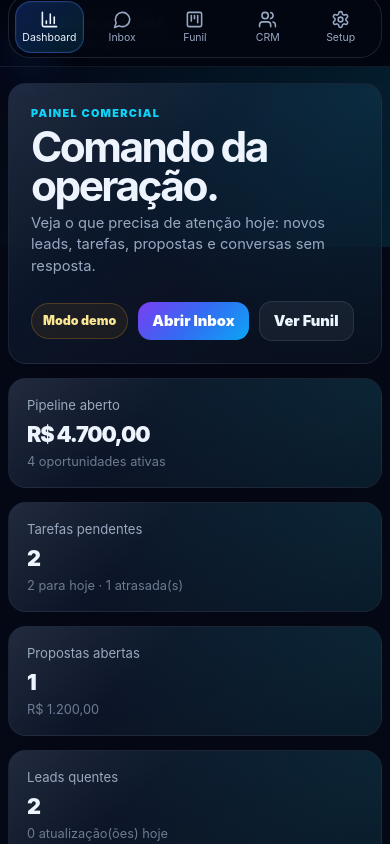
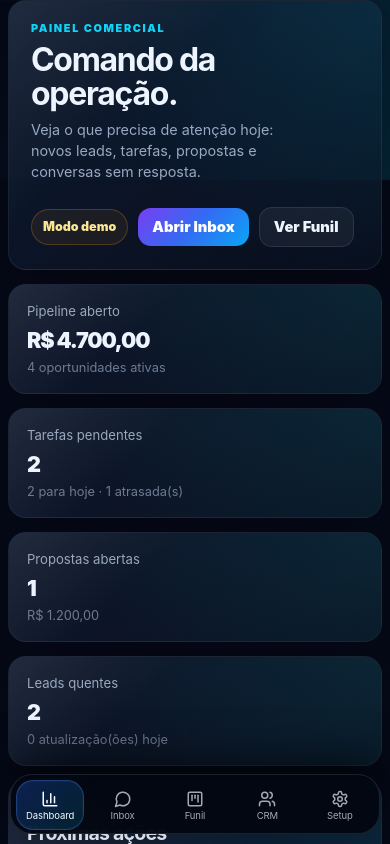
Before and after one commit to anthonytribeiro587/crm-nextlead, a Next.js app: page / in a window 390 px wide. Shown: the top 844 px of the page. Built offline with nearby package versions, Linux system fonts and the light colour scheme; no server answers.

Commit message:
rhythm v2

```diff
--- a/app/globals.css
+++ b/app/globals.css
@@ -3763,3 +3763,215 @@ button:disabled {
     min-height: 18px !important;
   }
 }
+
+/* NextLead CRM — mobile nav final v11
+   Remove a barra grande do topo no celular e transforma em bottom nav real, leve e sem cortes. */
+@media (max-width: 860px) {
+  body {
+    overflow-x: hidden !important;
+    padding-bottom: calc(76px + env(safe-area-inset-bottom)) !important;
+  }
+
+  .app-shell {
+    display: block !important;
+    min-height: 100dvh !important;
+    padding-bottom: calc(82px + env(safe-area-inset-bottom)) !important;
+  }
+
+  .sidebar {
+    position: static !important;
+    height: 0 !important;
+    min-height: 0 !important;
+    max-height: 0 !important;
+    width: 0 !important;
+    padding: 0 !important;
+    margin: 0 !important;
+    border: 0 !important;
+    background: transparent !important;
+    backdrop-filter: none !important;
+    overflow: visible !important;
+    z-index: 1000 !important;
+  }
+
+  .sidebar .brand,
+  .sidebar .sidebar-card,
+  .sidebar .user-card {
+    display: none !important;
+  }
+
+  .sidebar .nav {
+    position: fixed !important;
+    left: 10px !important;
+    right: 10px !important;
+    bottom: calc(10px + env(safe-area-inset-bottom)) !important;
+    top: auto !important;
+    width: auto !important;
+    height: 60px !important;
+    min-height: 60px !important;
+    max-height: 60px !important;
+    display: grid !important;
+    grid-template-columns: repeat(5, minmax(0, 1fr)) !important;
+    align-items: stretch !important;
+    gap: 4px !important;
+    padding: 5px !important;
+    border-radius: 22px !important;
+    overflow: hidden !important;
+    background: rgba(3, 7, 17, .96) !important;
+    border: 1px solid rgba(148, 163, 184, .16) !important;
+    box-shadow: 0 -16px 44px rgba(0,0,0,.50) !important;
+    backdrop-filter: blur(18px) !important;
+  }
+
+  .sidebar .nav-link {
+    width: 100% !important;
+    height: 50px !important;
+    min-height: 50px !important;
+    max-height: 50px !important;
+    padding: 5px 2px !important;
+    border-radius: 17px !important;
+    display: flex !important;
+    flex-direction: column !important;
+    align-items: center !important;
+    justify-content: center !important;
+    gap: 3px !important;
+    font-size: 9.5px !important;
+    line-height: 1 !important;
+    letter-spacing: -.01em !important;
+    white-space: nowrap !important;
+    color: rgba(226, 232, 240, .72) !important;
+    background: transparent !important;
+    border: 1px solid transparent !important;
+  }
+
+  .sidebar .nav-link svg {
+    width: 18px !important;
+    height: 18px !important;
+    min-width: 18px !important;
+    min-height: 18px !important;
+    display: block !important;
+    flex: 0 0 auto !important;
+    margin: 0 !important;
+  }
+
+  .sidebar .nav-link.active {
+    color: #f8fbff !important;
+    background: linear-gradient(135deg, rgba(47, 107, 255, .26), rgba(0, 216, 255, .12)) !important;
+    border-color: rgba(80, 130, 255, .32) !important;
+    box-shadow: inset 0 0 0 1px rgba(255,255,255,.025) !important;
+  }
+
+  .main {
+    width: 100% !important;
+    min-width: 0 !important;
+    padding-top: 0 !important;
+    padding-bottom: calc(94px + env(safe-area-inset-bottom)) !important;
+  }
+
+  .page,
+  .inbox-page-pro,
+  .pipeline-page-pro {
+    padding-bottom: calc(104px + env(safe-area-inset-bottom)) !important;
+  }
+
+  .composer-pro {
+    bottom: calc(78px + env(safe-area-inset-bottom)) !important;
+  }
+}
+
+@media (max-width: 380px) {
+  .sidebar .nav {
+    left: 7px !important;
+    right: 7px !important;
+    height: 56px !important;
+    min-height: 56px !important;
+    max-height: 56px !important;
+    padding: 4px !important;
+    border-radius: 20px !important;
+  }
+
+  .sidebar .nav-link {
+    height: 48px !important;
+    min-height: 48px !important;
+    max-height: 48px !important;
+    font-size: 8.8px !important;
+    gap: 2px !important;
+  }
+
+  .sidebar .nav-link svg {
+    width: 17px !important;
+    height: 17px !important;
+    min-width: 17px !important;
+    min-height: 17px !important;
+  }
+}
+
+/* NextLead CRM — mobile title rhythm fix v12
+   Ajusta hierarquia dos títulos no celular: menos gigante, melhor quebra e leitura. */
+@media (max-width: 860px) {
+  .topbar {
+    align-items: flex-start !important;
+    gap: 10px !important;
+    margin-bottom: 16px !important;
+  }
+
+  .topbar > div:first-child,
+  .topbar .hero-copy,
+  .topbar .page-heading {
+    min-width: 0 !important;
+    width: 100% !important;
+  }
+
+  .eyebrow {
+    margin-bottom: 8px !important;
+    font-size: .68rem !important;
+    line-height: 1.1 !important;
+    letter-spacing: .15em !important;
+  }
+
+  h1,
+  .topbar h1 {
+    margin-bottom: 8px !important;
+    max-width: 100% !important;
+    font-size: clamp(2rem, 8.6vw, 2.45rem) !important;
+    line-height: 1.04 !important;
+    letter-spacing: -.045em !important;
+    word-break: normal !important;
+    overflow-wrap: normal !important;
+    hyphens: none !important;
+    text-wrap: balance;
+  }
+
+  .description,
+  .topbar .description {
+    max-width: 34ch !important;
+    font-size: .92rem !important;
+    line-height: 1.48 !important;
+  }
+
+  .inbox-page-pro .topbar,
+  .pipeline-page-pro .topbar {
+    padding-right: 8px !important;
+  }
+}
+
+@media (max-width: 420px) {
+  h1,
+  .topbar h1 {
+    font-size: clamp(1.92rem, 8.2vw, 2.22rem) !important;
+    line-height: 1.06 !important;
+    letter-spacing: -.04em !important;
+  }
+
+  .description,
+  .topbar .description {
+    max-width: 31ch !important;
+    font-size: .9rem !important;
+  }
+}
+
+@media (max-width: 360px) {
+  h1,
+  .topbar h1 {
+    font-size: 1.82rem !important;
+  }
+}
```
